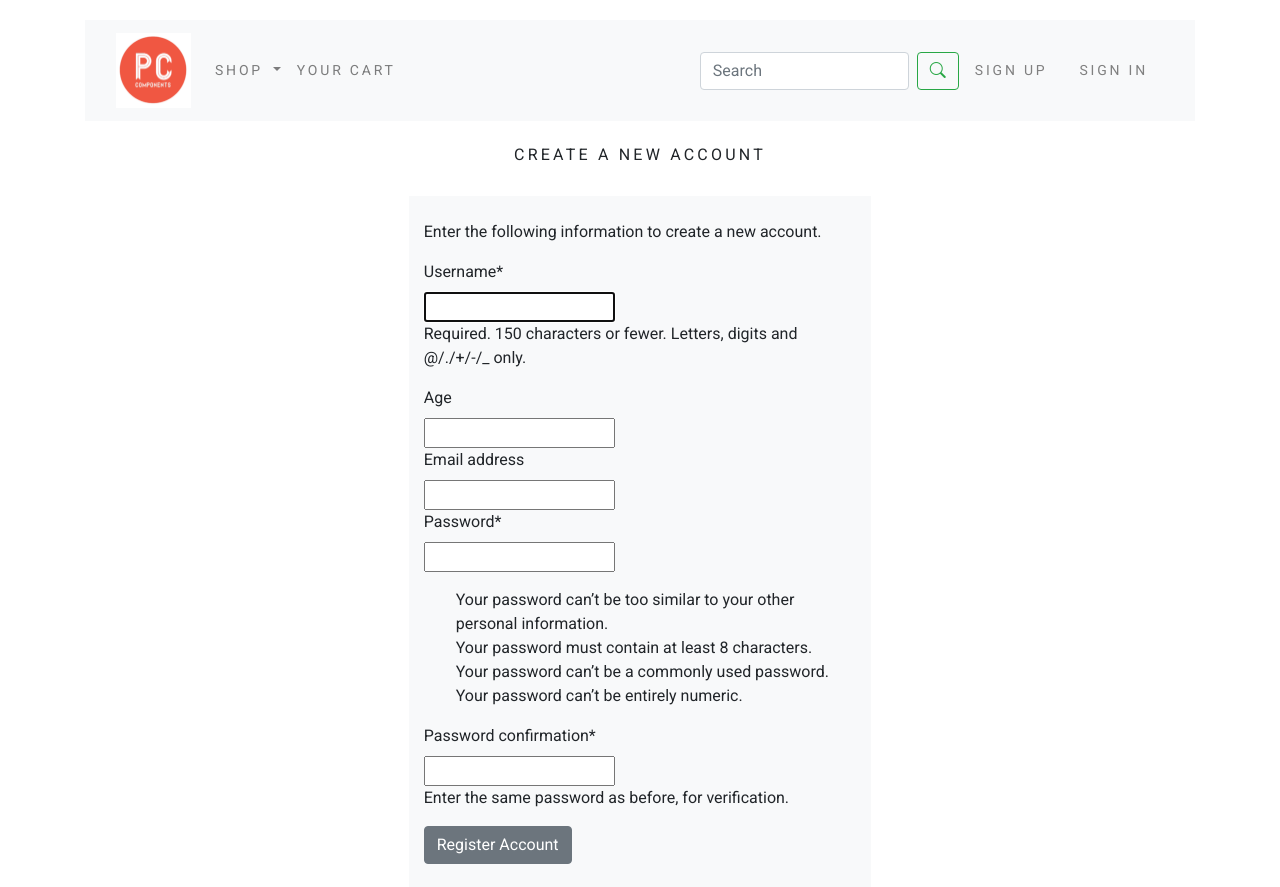
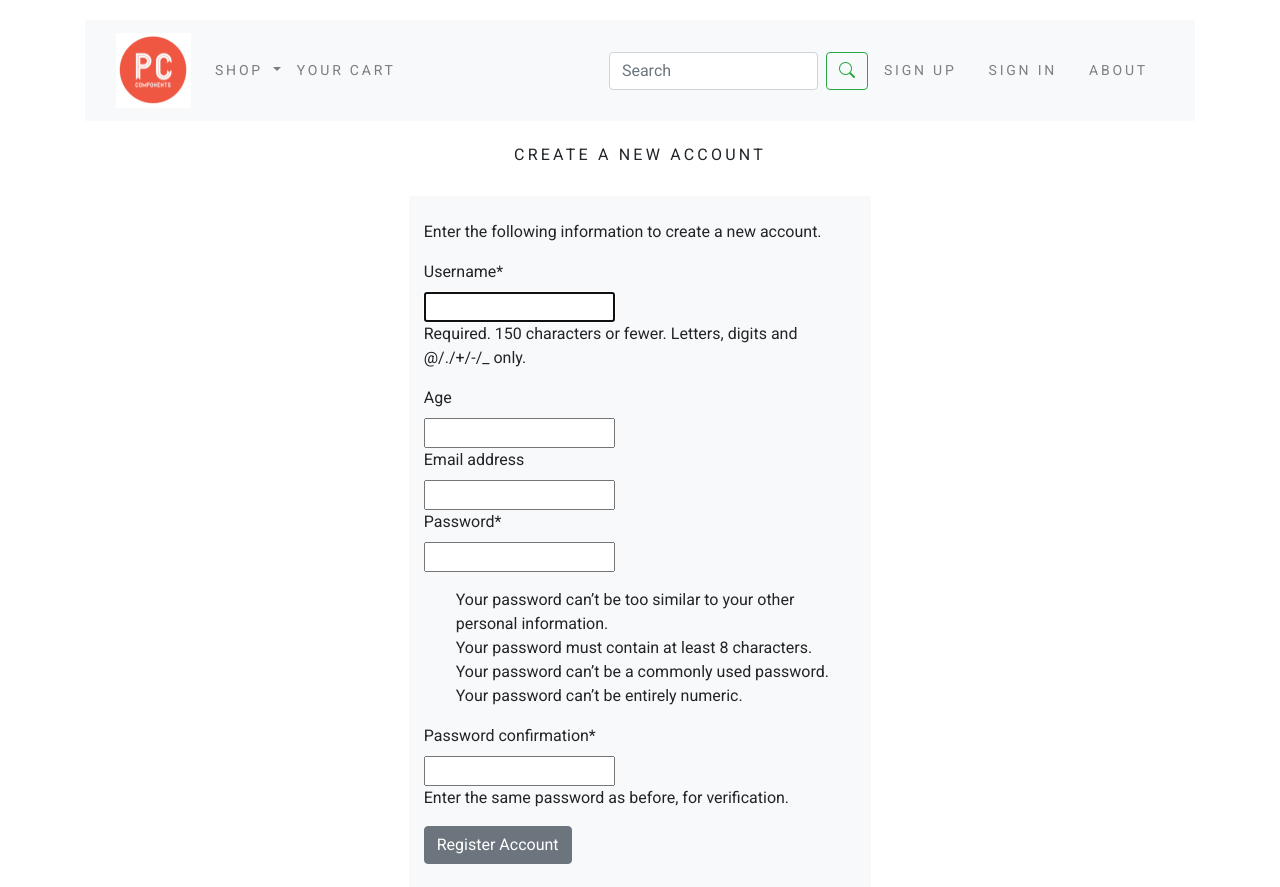
Before and after one commit to NicolasAlvarezLlopis/SDEV3-CA2, a Django app: page /accounts/create/ in a window 1280 px wide. Shown: the top 887 px of the page. Run offline with Django 3.2, Linux system fonts and the light colour scheme; data comes from the database, SQL or seed files in the repository; both versions use the stored data as it was after the commit; some libraries are stand-ins or nearby versions.

Commit message:
added about to new nabvar

```diff
--- a/shop/templates/navbar-fixed.html
+++ b/shop/templates/navbar-fixed.html
@@ -53,6 +53,9 @@
                 <a class="nav-link" href="{% url 'signin' %}">Sign In</a>
             </li>
             {% endif %}
+            <li class="nav-item">
+                <a class="nav-link" href="{% url 'shop:about' %}">About</a>
+            </li>
         </div>
     </div>
 </nav>
```
Also changed, not shown: db.sqlite3.
